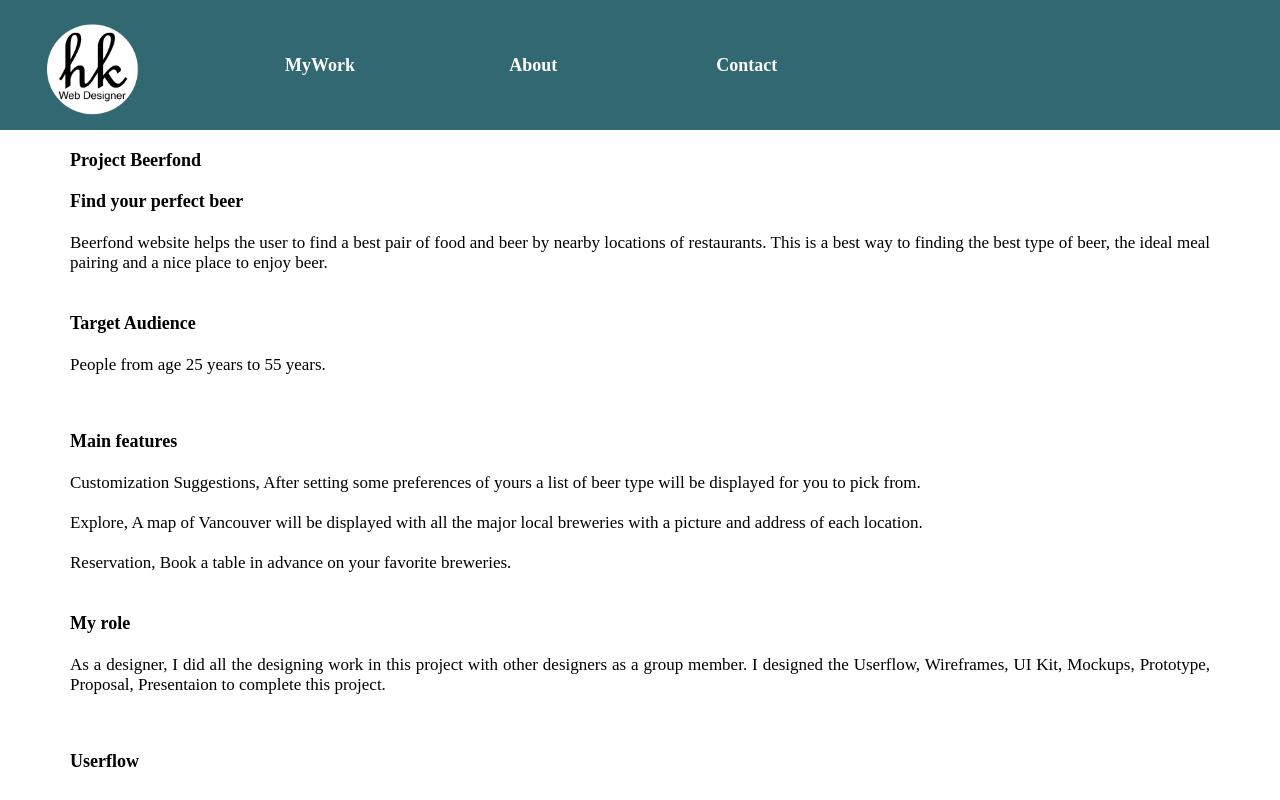
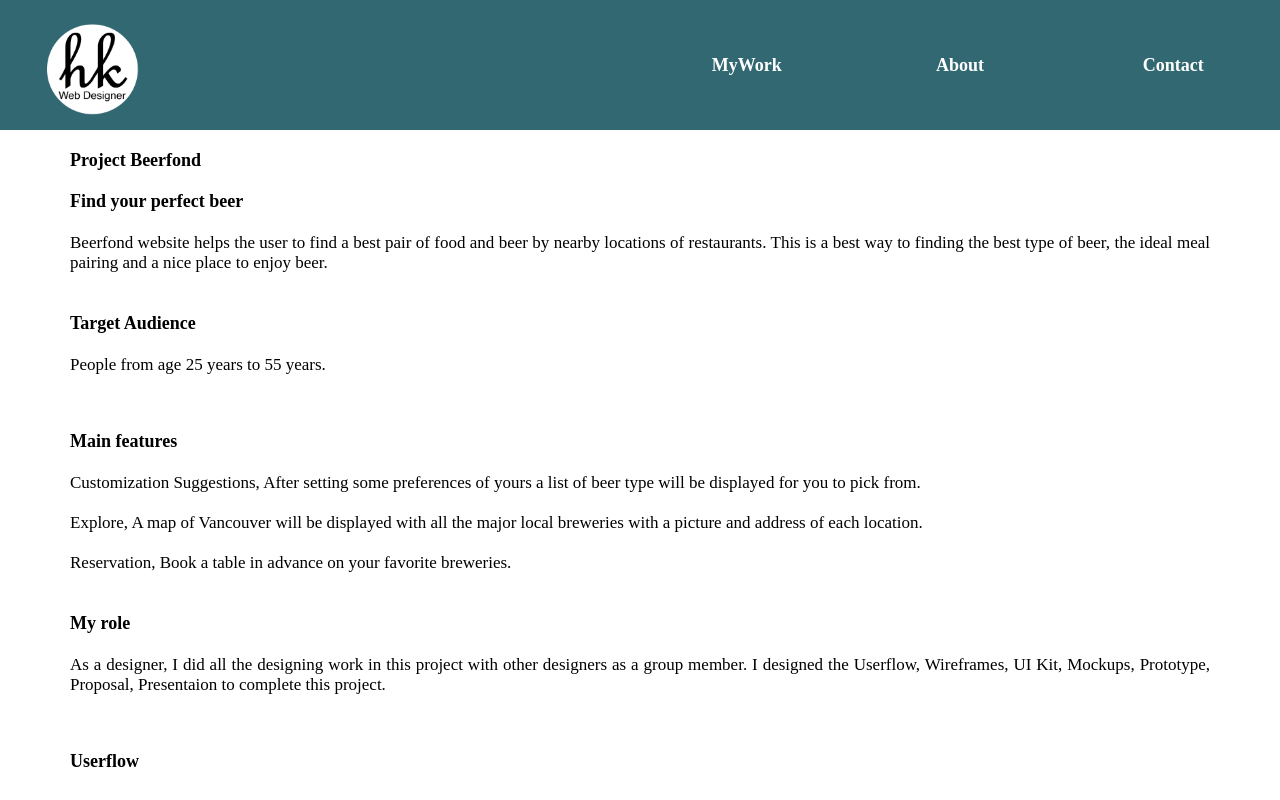
Before and after one commit to KaurHarinder/portfolio, a plain HTML site: page pages/project2.html in a window 1280 px wide. Shown: the top 800 px of the page. Drawn offline with Linux system fonts and the light colour scheme.

Commit message:
Update project2.html

```diff
--- a/pages/project2.html
+++ b/pages/project2.html
@@ -14,6 +14,9 @@
         <a href="../index.html">
             <img src="../image/Personal branding.png" class="img1">
             </a>
+
+        <p></p>
+            <p></p>
             <a class="navLink" href="../pages/mywork.html">MyWork</a>
             <a class="navLink" href="../pages/about.html">About</a>
             <a class="navLink" href="../pages/contact.html">Contact</a>
```
